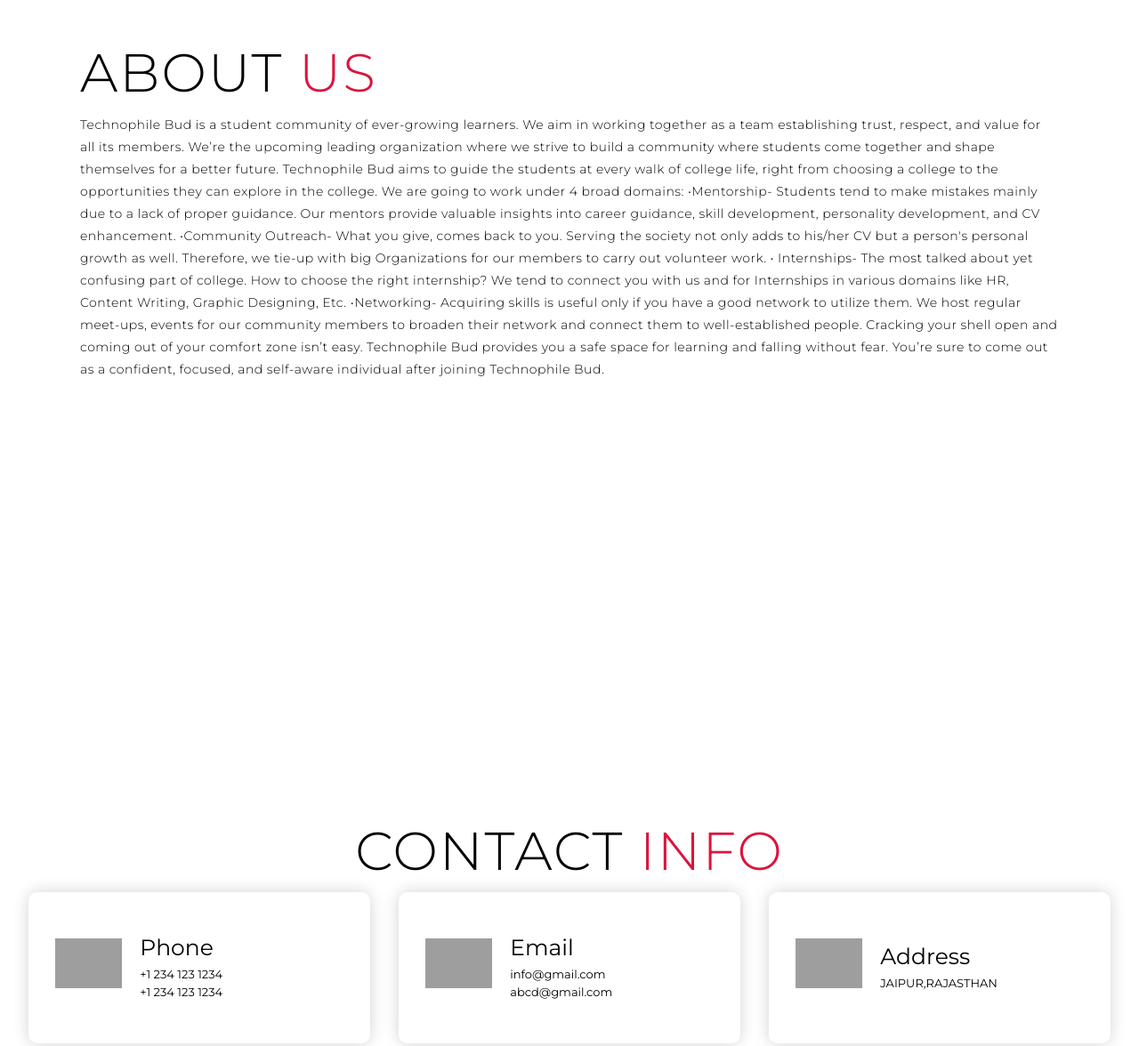
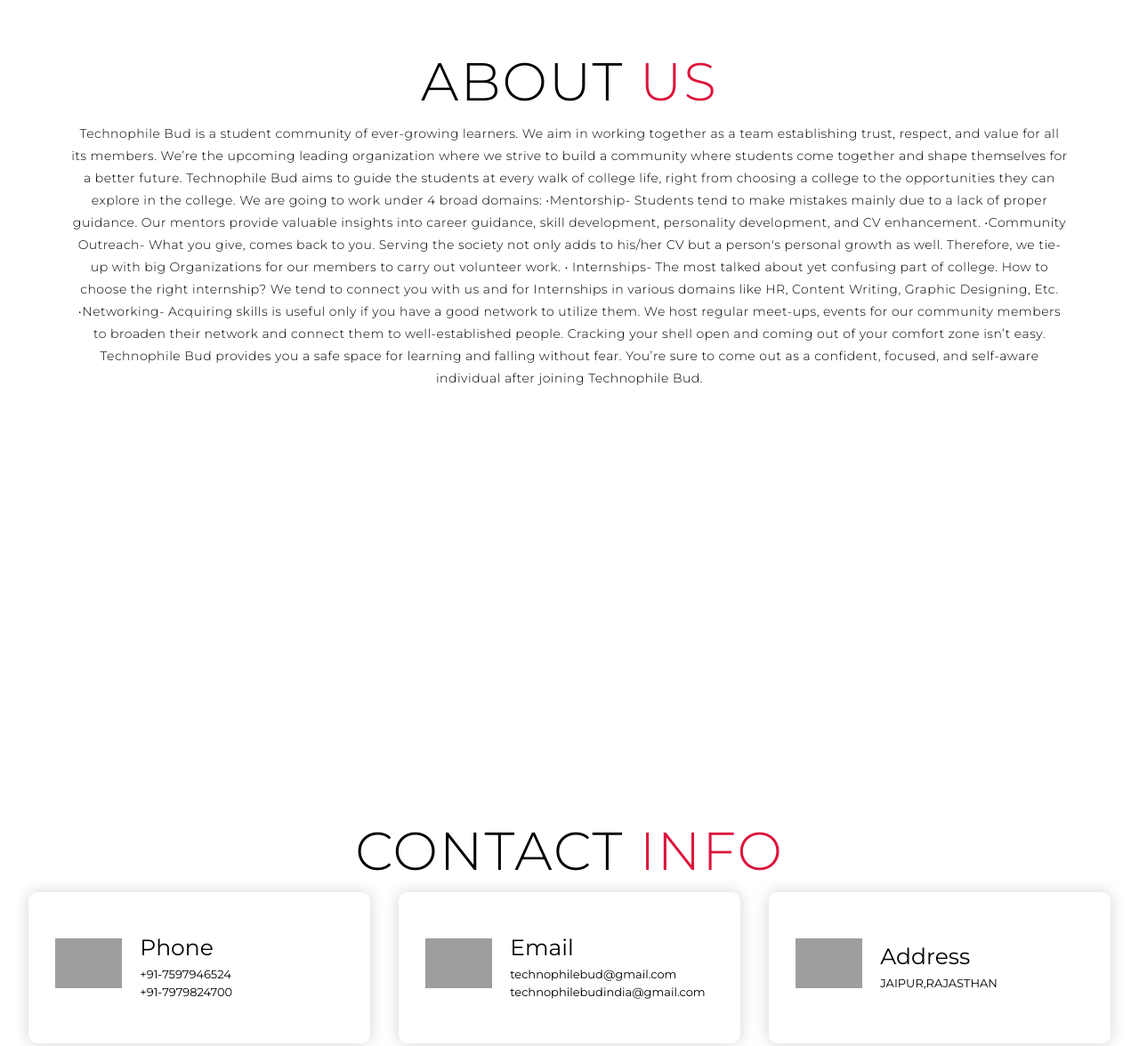
Before and after one commit to TechnophileBud/Web, a plain HTML site: page index.html in a window 1280 px wide. Shown: the part 1774-2950 px from the top of the page at 89% size. Drawn offline with Linux system fonts and the light colour scheme; grey boxes are pictures that could not be loaded.

Commit message:
Update index.html

```diff
--- a/index.html
+++ b/index.html
@@ -89,7 +89,7 @@
   <!-- About Section -->
   <section id="about">
     <div class="about container">
-      <div class="col-right">
+      <div class="about us-top">
         <h1 class="section-title">About <span>us</span></h1>
         <p>                                     Technophile Bud is a student community of ever-growing learners.
                                     We aim in working together as a team establishing trust, respect, and value for all its members.
@@ -123,16 +123,16 @@
           <div class="icon"><img src="https://img.icons8.com/bubbles/100/000000/phone.png" /></div>
           <div class="contact-info">
             <h1>Phone</h1>
-            <h2>+1 234 123 1234</h2>
-            <h2>+1 234 123 1234</h2>
+            <h2>+91-7597946524</h2>
+            <h2>+91-7979824700</h2>
           </div>
         </div>
         <div class="contact-item">
           <div class="icon"><img src="https://img.icons8.com/bubbles/100/000000/new-post.png" /></div>
           <div class="contact-info">
             <h1>Email</h1>
-            <h2>info@gmail.com</h2>
-            <h2>abcd@gmail.com</h2>
+            <h2>technophilebud@gmail.com</h2>
+            <h2>technophilebudindia@gmail.com</h2>
           </div>
         </div>
         <div class="contact-item">
```
